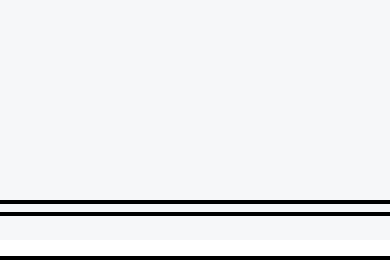
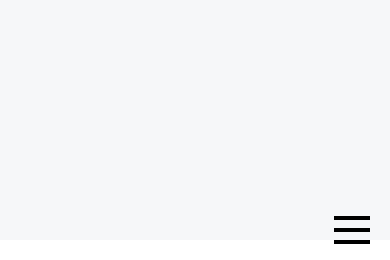
Before and after one commit to keisukeookuma/self-ex, a PHP site: page / in a window 390 px wide. Shown: the part 584-844 px from the top of the page. Run offline with PHP 8.4, Linux system fonts and the light colour scheme; data that the repository does not hold is empty.

Commit message:
前回更新後にレイアウトが崩れたため再修正

```diff
--- a/html/css/index.css
+++ b/html/css/index.css
@@ -306,7 +306,7 @@ pre {
 @media (max-width: 670px) {
   .hamburger-menu {
     width: 100%;
-    /* display: flex; */
+    display: flex;
     flex-wrap: wrap;
     justify-content: flex-end;
     align-items: center;
@@ -321,7 +321,7 @@ pre {
 
   .menu-trigger {
     display: inline-block;
-    /* position: relative; */
+    position: relative;
     width: 36px;
     height: 28px;
     vertical-align: middle;
@@ -383,9 +383,9 @@ pre {
   }
 
 /* スクロールの調整 */
-  /* .search-item-height {
-     height: 40vh;
-  } */
+  .search-item-height {
+     height: 45vh;
+  }
 
 /* 　previewの調整 */
   #preview h1{
```
